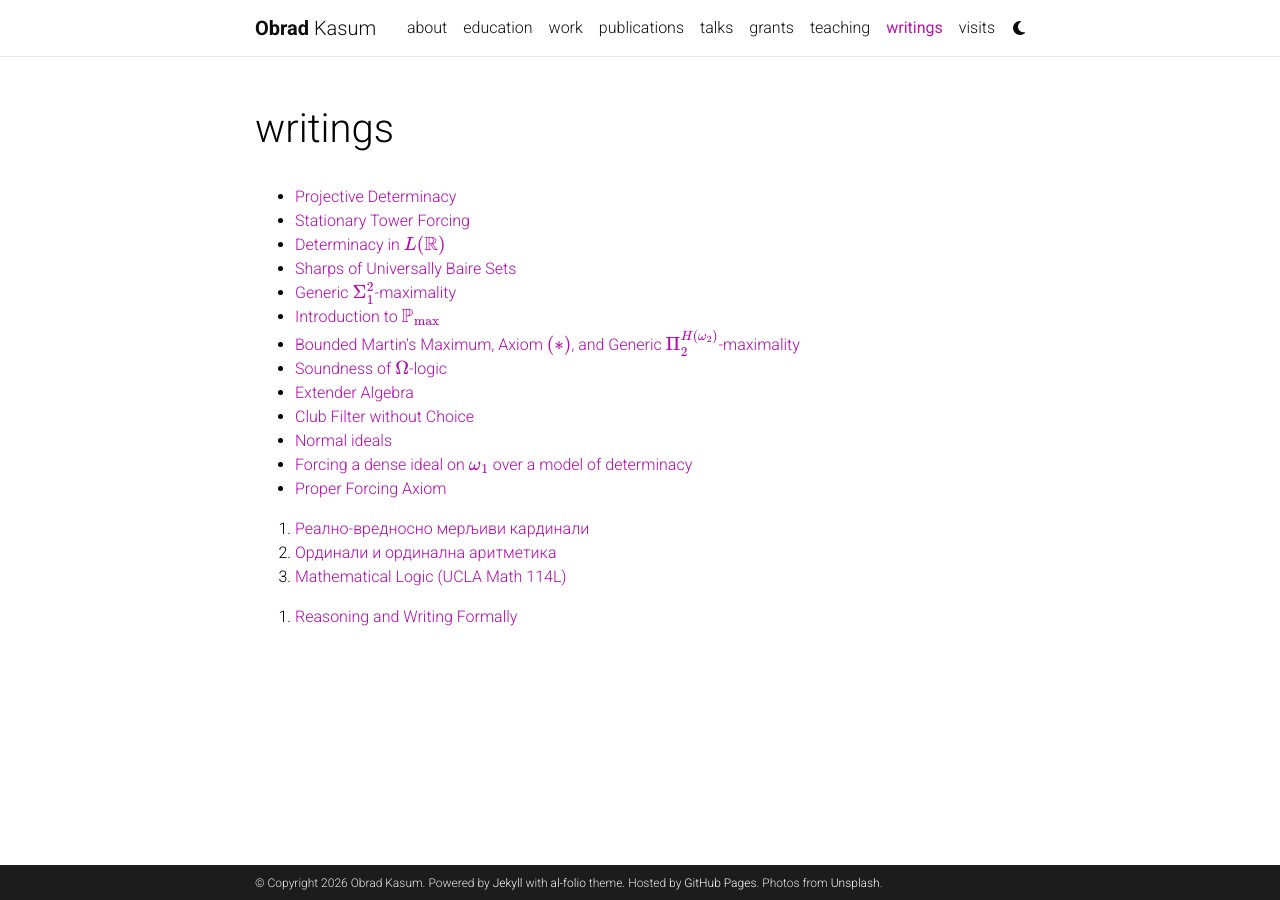
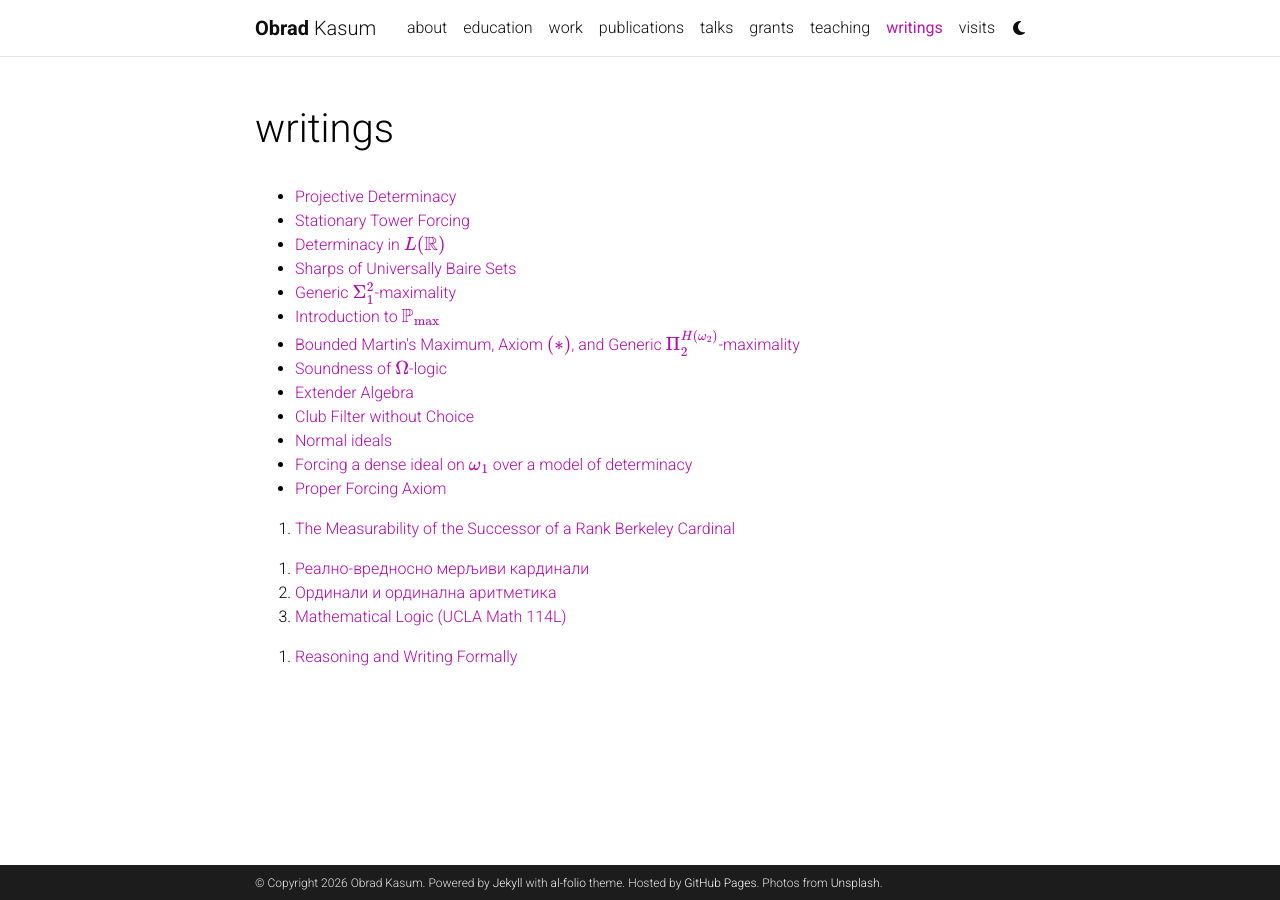
Before and after one commit to obradkasum/obradkasum.github.io, a Jekyll site: the page built from _pages/writings.md, in a window 1280 px wide. Built offline with Jekyll 4.4.1, drawn with Linux system fonts in a browser that asks for light colours; comment, search, counter and statistics services are not loaded; a style sheet for code colours, icons or effects is not loaded.

Commit message:
Update writings.md

```diff
--- a/_pages/writings.md
+++ b/_pages/writings.md
@@ -36,6 +36,10 @@ nav_order: 7
 </ul>
 
 <ol>
+  <li><a href = '/assets/pdf/The%20Measurability%20of%20the%20Successor%20of%20a%20Rank%20Berkeley%20Cardinal.pdf'>The Measurability of the Successor of a Rank Berkeley Cardinal</a></li>
+</ol>
+
+<ol>
   <li><a href = "/assets/pdf/Реално-вредносно_мерљиви_кардинали.pdf">Реално-вредносно мерљиви кардинали</a></li>
 
   <li><a href = "/assets/pdf/Ординали_и_ординална_аритметика.pdf">Ординали и ординална аритметика</a></li>
```
